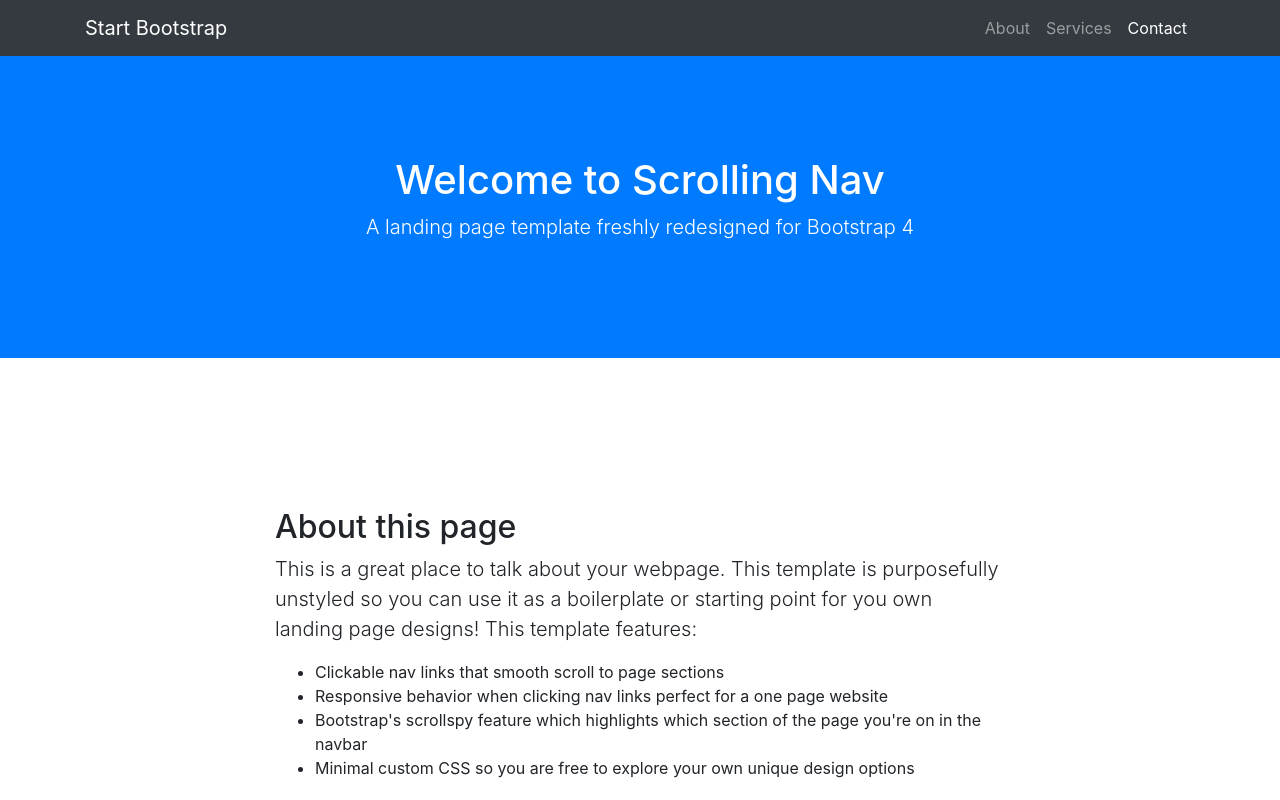
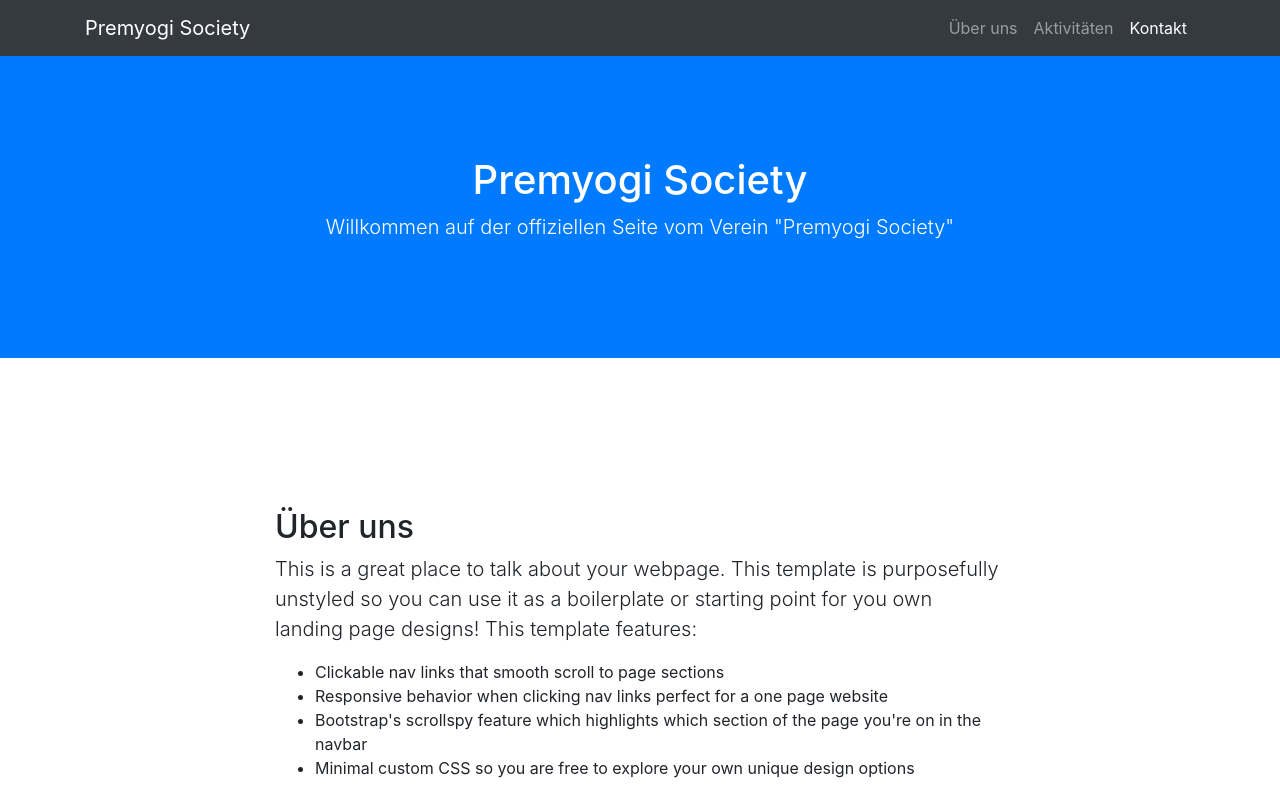
Before and after one commit to Premyogi-Society/premyogi-society.github.io, a website with bundled scripts: page index.html in a window 1280 px wide. Shown: the top 800 px of the page. Built offline with nearby package versions, Linux system fonts and the light colour scheme.

Commit message:
first things

```diff
--- a/index.html
+++ b/index.html
@@ -8,7 +8,7 @@
   <meta name="description" content="">
   <meta name="author" content="">
 
-  <title>Scrolling Nav - Start Bootstrap Template</title>
+  <title>Premyogi Society</title>
 
   <!-- Bootstrap core CSS -->
   <link href="vendor/bootstrap/css/bootstrap.min.css" rel="stylesheet">
@@ -23,20 +23,20 @@
   <!-- Navigation -->
   <nav class="navbar navbar-expand-lg navbar-dark bg-dark fixed-top" id="mainNav">
     <div class="container">
-      <a class="navbar-brand js-scroll-trigger" href="#page-top">Start Bootstrap</a>
+      <a class="navbar-brand js-scroll-trigger" href="#page-top">Premyogi Society</a>
       <button class="navbar-toggler" type="button" data-toggle="collapse" data-target="#navbarResponsive" aria-controls="navbarResponsive" aria-expanded="false" aria-label="Toggle navigation">
         <span class="navbar-toggler-icon"></span>
       </button>
       <div class="collapse navbar-collapse" id="navbarResponsive">
         <ul class="navbar-nav ml-auto">
           <li class="nav-item">
-            <a class="nav-link js-scroll-trigger" href="#about">About</a>
+            <a class="nav-link js-scroll-trigger" href="#about">Über uns</a>
           </li>
           <li class="nav-item">
-            <a class="nav-link js-scroll-trigger" href="#services">Services</a>
+            <a class="nav-link js-scroll-trigger" href="#services">Aktivitäten</a>
           </li>
           <li class="nav-item">
-            <a class="nav-link js-scroll-trigger" href="#contact">Contact</a>
+            <a class="nav-link js-scroll-trigger" href="#contact">Kontakt</a>
           </li>
         </ul>
       </div>
@@ -45,8 +45,8 @@
 
   <header class="bg-primary text-white">
     <div class="container text-center">
-      <h1>Welcome to Scrolling Nav</h1>
-      <p class="lead">A landing page template freshly redesigned for Bootstrap 4</p>
+      <h1>Premyogi Society</h1>
+      <p class="lead">Willkommen auf der offiziellen Seite vom Verein "Premyogi Society"</p>
     </div>
   </header>
 
@@ -54,7 +54,7 @@
     <div class="container">
       <div class="row">
         <div class="col-lg-8 mx-auto">
-          <h2>About this page</h2>
+          <h2>Über uns</h2>
           <p class="lead">This is a great place to talk about your webpage. This template is purposefully unstyled so you can use it as a boilerplate or starting point for you own landing page designs! This template features:</p>
           <ul>
             <li>Clickable nav links that smooth scroll to page sections</li>
@@ -71,7 +71,7 @@
     <div class="container">
       <div class="row">
         <div class="col-lg-8 mx-auto">
-          <h2>Services we offer</h2>
+          <h2>Aktivitäten</h2>
           <p class="lead">Lorem ipsum dolor sit amet, consectetur adipisicing elit. Aut optio velit inventore, expedita quo laboriosam possimus ea consequatur vitae, doloribus consequuntur ex. Nemo assumenda laborum vel, labore ut velit dignissimos.</p>
         </div>
       </div>
@@ -82,7 +82,7 @@
     <div class="container">
       <div class="row">
         <div class="col-lg-8 mx-auto">
-          <h2>Contact us</h2>
+          <h2>Kontakt</h2>
           <p class="lead">Lorem ipsum dolor sit amet, consectetur adipisicing elit. Vero odio fugiat voluptatem dolor, provident officiis, id iusto! Obcaecati incidunt, qui nihil beatae magnam et repudiandae ipsa exercitationem, in, quo totam.</p>
         </div>
       </div>
@@ -92,7 +92,7 @@
   <!-- Footer -->
   <footer class="py-5 bg-dark">
     <div class="container">
-      <p class="m-0 text-center text-white">Copyright &copy; Your Website 2020</p>
+      <p class="m-0 text-center text-white">Copyright &copy; Premyogi Society 2020</p>
     </div>
     <!-- /.container -->
   </footer>
```
